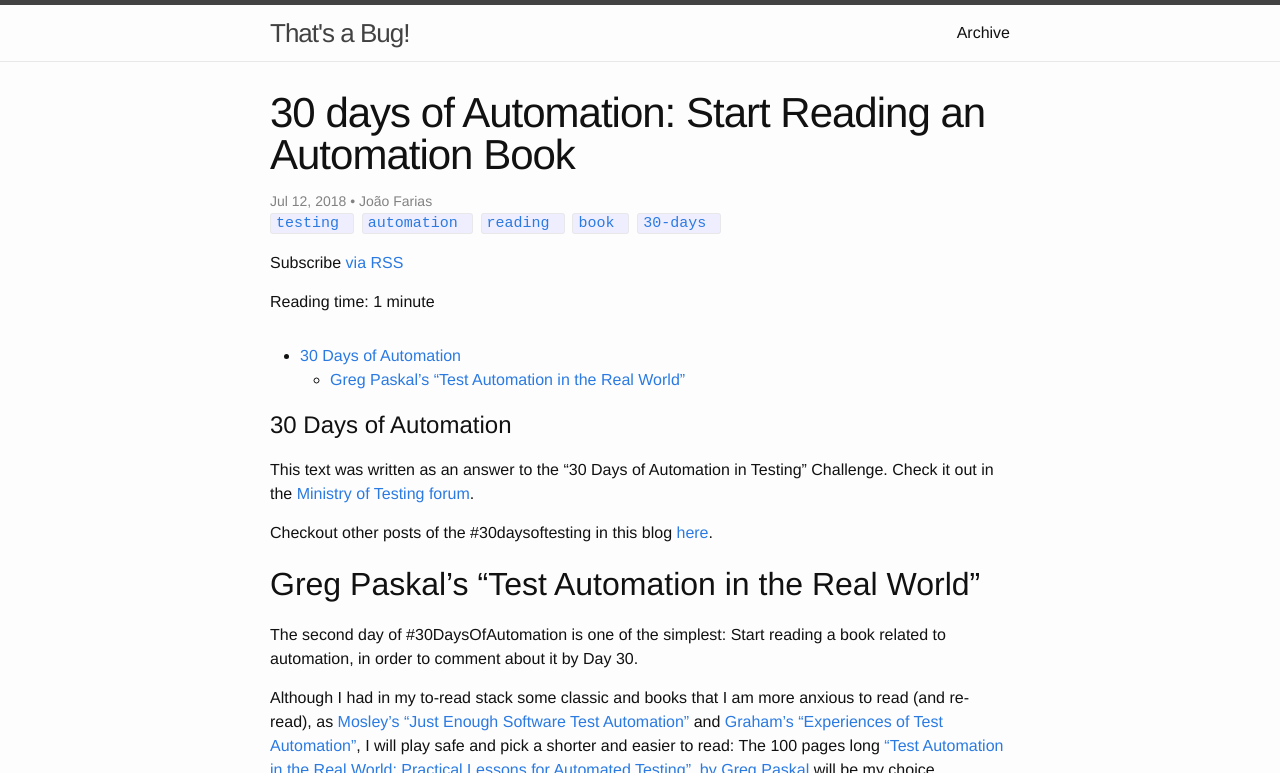
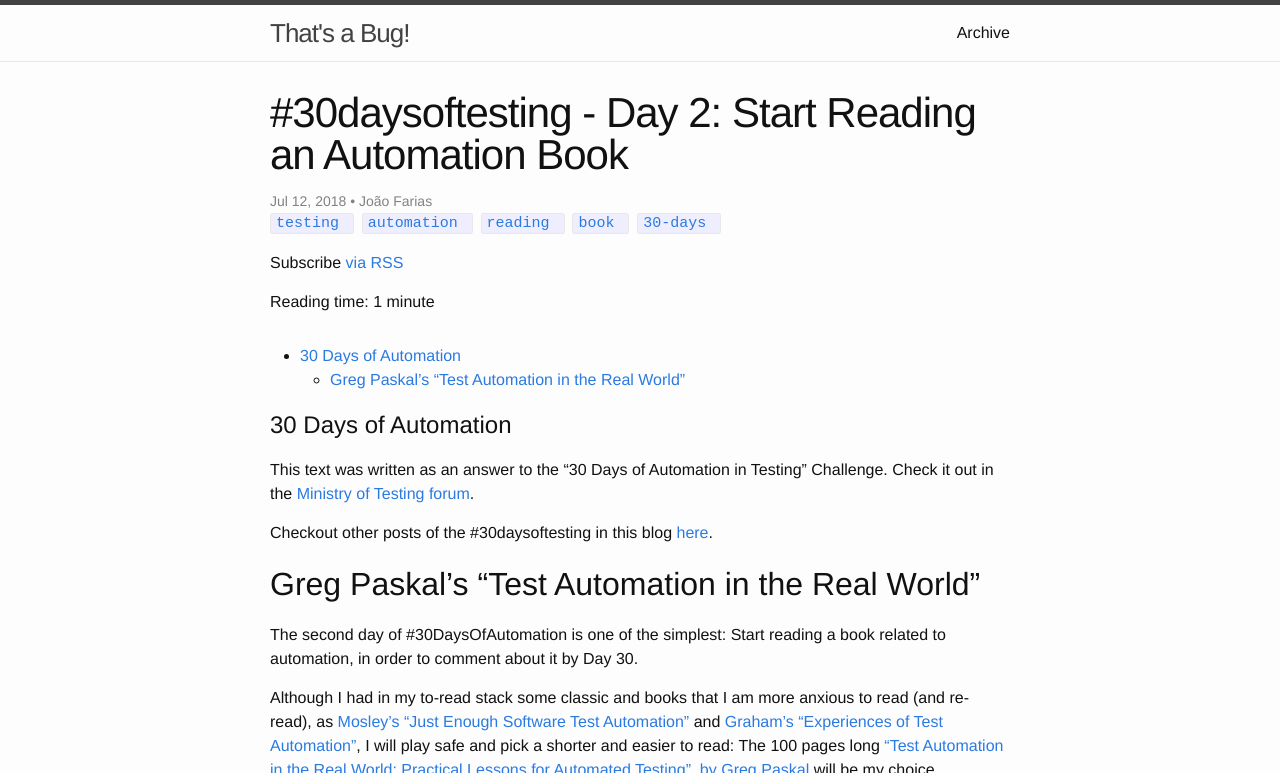
Before and after one commit to JoaoGFarias/JoaoGFarias.github.io, a Jekyll site: the page built from _posts/2019-07-12-start_reading_an_automation_book.markdown, in a window 1280 px wide and 900 px high, cut to the strip 0-773 px from the top of the window. Built offline with Jekyll 4.4.1, drawn with Linux system fonts in a browser that asks for light colours.

Commit message:
Improve title

```diff
--- a/_posts/2019-07-12-start_reading_an_automation_book.markdown
+++ b/_posts/2019-07-12-start_reading_an_automation_book.markdown
@@ -1,11 +1,11 @@
 ---
 layout: post
-title:  "30 days of Automation: Start Reading an Automation Book"
+title:  "#30daysoftesting - Day 2: Start Reading an Automation Book"
 date: 2018-07-12 11:24:00 +0200
 author: João Farias
 version: 1.0.0
 tags: testing automation reading book 30-days
-description: Day 2 of 30 of Automation - Start Reading an Automation Book
+description: Day 2 of 30 of Automation in Testing - Start Reading an Automation Book
 ---
 
 # 30 Days of Automation
```
